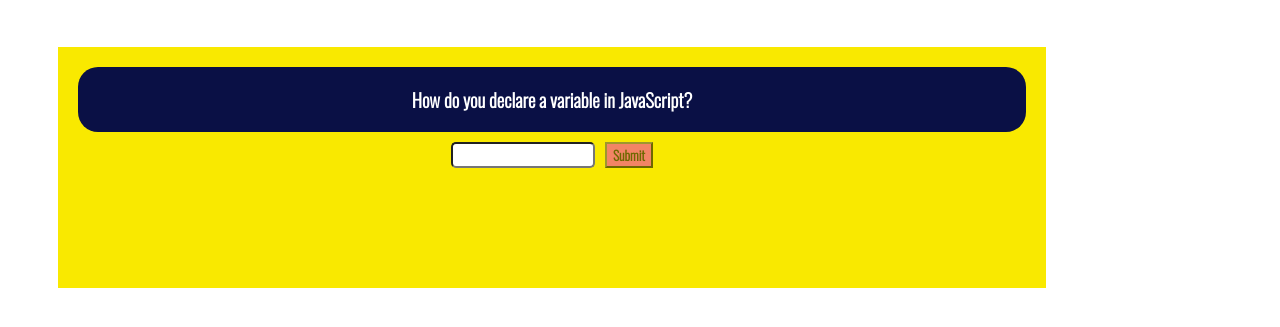
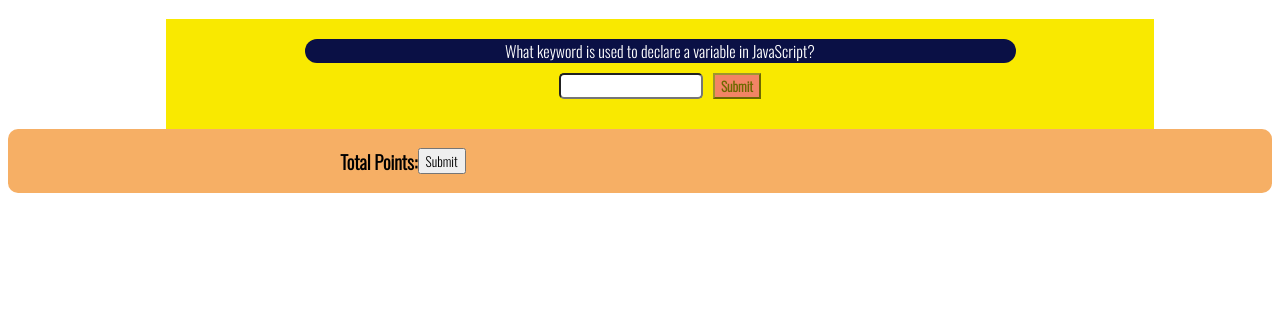
Before and after one commit to KingRoss78/codingFlashcards, a plain HTML site: page index.html in a window 1280 px wide. Shown: the part 71-398 px from the top of the page. Drawn offline with nearby package versions, Linux system fonts and the light colour scheme.

Commit message:
Add files via upload
Created an object with questions, answers and explanations included directly in script. HTML file no longer has questions and functionality is provided in script to maniuplate HTML.

```diff
--- a/index.html
+++ b/index.html
@@ -14,18 +14,18 @@
     <h1>Flashcards</h1>
     <div id="flashcard-container" data-container>
         <div class="question" data-question>
-            <h3>How do you declare a variable in JavaScript?</h3>
         </div>
         <div class="user-input">
             <input id="user-input" type="text" alt="enter answer" data-user-answer>
             <input type="submit" id="submit-button" data-submit>
         </div>
         <div class="answer" data-answer id="answer">
-            <h4>You can declare a variable in JavaScript using the keywords "var", "let", or "const". For example, to declare a variable called "x" and assign it the value of 5, you can use "var x = 5", "let x = 5", or "const x = 5"</h4>
+            <!--<h4>You can declare a variable in JavaScript using the keywords "var", "let", or "const". For example, to declare a variable called "x" and assign it the value of 5, you can use "var x = 5", "let x = 5", or "const x = 5"</h4>-->
         </div>
     </div>
     <div id="points-container" data-points>
-
+        <h3 class="points-header">Total Points: </h3>
+        <input id="next-question" type="submit" data-next-question>
     </div>
 </body>
 </html>
--- a/script.js
+++ b/script.js
@@ -33,32 +33,74 @@ The "spread" operator in JavaScript is used to spread the elements of an array o
 
 //document objects
 const flashcard = document.querySelector('[data-container]');
-const question = document.querySelector('[data-question]');
+const questionContainer = document.querySelector('[data-question]');
 const userInput = document.querySelector('[data-user-answer]');
 const submit = document.querySelector('[data-submit]');
 const answer = document.querySelector('[data-answer]');
+const tally = document.querySelector('[data-marks]');
+const nextButton = document.querySelector('[data-next-question');
 
 //score
 let mark = 0;
+
+//object for questions
+let flipQuestions = [
+    {question: 'What keyword is used to declare a variable in JavaScript?',
+     answer1: 'var',
+     answer2: 'let',
+     answer3: 'const',
+     explanation: 'You can declare a variable in JavaScript using the keywords "var", "let", or "const". For example, to declare a variable called "x" and assign it the value of 5, you can use "var x = 5", "let x = 5", or "const x = 5"'
+    },
+    {question: 'What keyword is used to define a function in JavaScript',
+     answer1: 'function',
+     explanation: 'To write a function in JavaScript, you can use the "function" keyword followed by the function name and parameters in parentheses. For example, to write a function called "add" that takes two parameters and returns their sum, you can use "function add(a, b) { return a + b; }". You can also use arrow syntax like so: "const add = (a, b) => {}',
+    },
+    {question: 'How do you format the "spread" operator in JavaScript?',
+     answer1: '...',
+     explanation: 'The "spread" operator in JavaScript is used to spread the elements of an array or object into another array or object. To use the "spread" operator with an array, you can use three dots followed by the array name.'
+    }
+]
+
+questionContainer.innerText = flipQuestions[0].question;
+
+//function for flipcard
 const flipCard = () => {
     if (userInput.value == '') {
         alert('No answer');
-    }   else if (userInput.value.includes('var') || userInput.value.includes('let') || userInput.value.includes('const') ) {
+    }   else if ((userInput.value.includes(flipQuestions[0].answer1)) || (userInput.value.includes(flipQuestions[0].answer2)) || (userInput.value.includes(flipQuestions[0].answer3))) {
         mark += 1;
+        answer.style.display = 'visible';
+        answer.innerText = flipQuestions[0].explanation;
+        tally.innerText = `Total Points: ${mark}`;
+        //console.log(mark);
         console.log('correct! ' + mark);
         answer.style.visibility = 'visible';
     }   else {
         mark -= 1;
+        console.log(mark);
+        tally.innerText = `Total Points: ${mark}`;
         answer.style.visibility = 'visible';
         console.log('incorrect! Lose a point!')
     }
 
+}
+
+const cueNextQuestion = () => {
+    if (questionContainer.innerText == flipQuestions[0].question) {
+        questionContainer.innerText = flipQuestions[1].question;
+    }   else if (questionContainer.innerText = flipQuestions[1].question) {
+        questionContainer.innerText = flipQuestions[2].question
+    }   else {
+        questionContainer.innerText = `This concludes the test! You have ${mark} points!`;
+    }
+}
     // (userInput.innerText.includes('var' || 'let' || 'const') && answer.style.visibility == 'hidden') {
     //     console.log('this is not visible');
     //     answer.style.visibility = 'visible';
     // }   else {
     //     console.log('no idea');
     // }
-};
+//};
 
 submit.addEventListener('click', flipCard);
+nextButton.addEventListener('click', cueNextQuestion);
--- a/style.css
+++ b/style.css
@@ -14,7 +14,8 @@
     width: 75%;
     background-color: #F9E900;
     padding: 20px;
-    margin: 50px;
+    margin-left: 12.5%;
+    margin-right: 12.5%;
     justify-content: center;
     align-items: center;
     align-content: flex-end;
@@ -25,7 +26,9 @@
 .question {
     display: flex;
     justify-content: center;
-    width: 100%;
+    width: 75%;
+    margin-left: 12.5%;
+    margin-right: 12.5%;
     background-color: #0A1045;
     color: white;
     border-radius: 20px;
@@ -61,3 +64,23 @@
     color: black;
     border-radius: 20px;
 }
+
+#points-container {
+    display: flex;
+    justify-content: center;
+    background-color: #F6AF65;
+    color: black;
+    border-radius: 10px;
+    width: 75%;
+    padding-left: 12.5%;
+    padding-right: 12.5%;
+    align-items: center;
+    align-content: flex-end;
+    flex-wrap: wrap;
+    flex-direction: row;
+}
+
+#next-question {
+    display: flex;
+    margin-right: 50%;
+}
```
